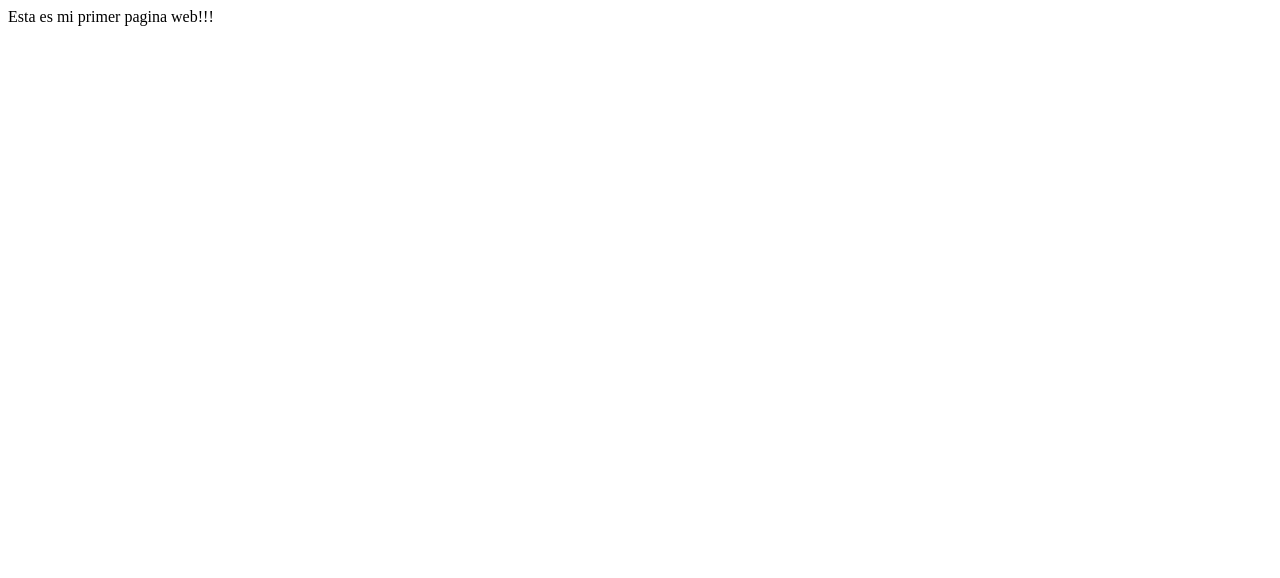
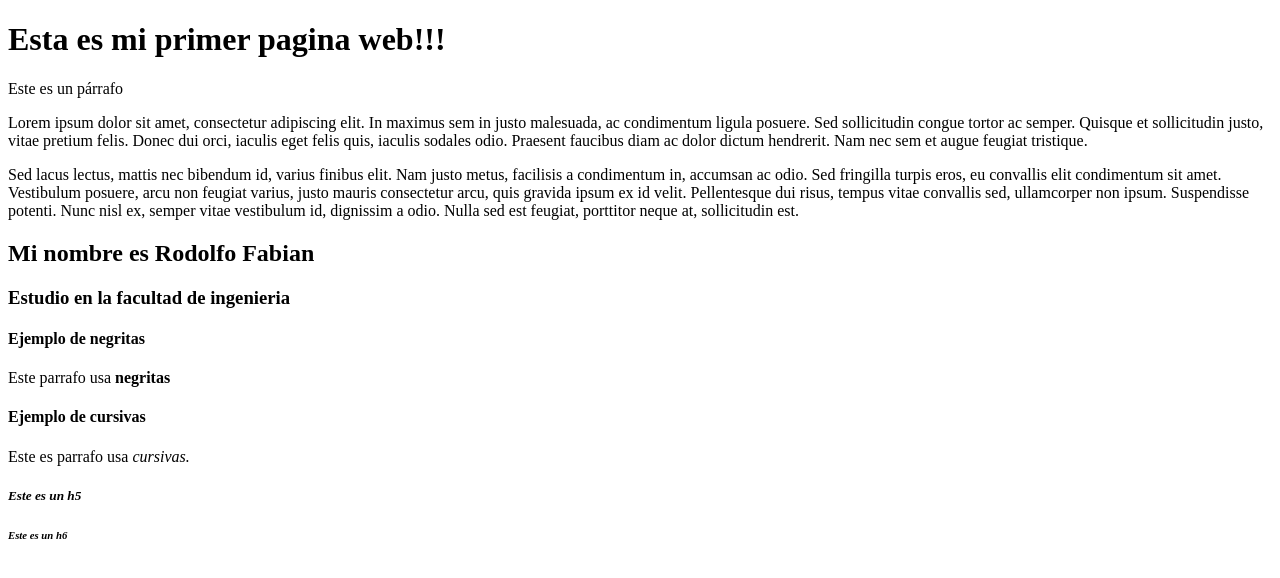
Before and after one commit to rudolfox/rudolfox.github.io, a plain HTML site: page index.html in a window 1280 px wide. Drawn offline with Linux system fonts and the light colour scheme.

Commit message:
Ejemplo de parrafos negritas etc

```diff
--- a/index.html
+++ b/index.html
@@ -17,7 +17,32 @@
 <body>
 <!--El elemento body contiene informacion que se visualizarà en el navegador como en el contenido de la pagina-->
 
-Esta es mi primer pagina web!!!
+<h1>Esta es mi primer pagina web!!!</h1>
+
+<p> Este es un párrafo </p>
+
+<p> Lorem ipsum dolor sit amet, consectetur adipiscing elit. In maximus sem in justo malesuada, ac condimentum ligula posuere. Sed sollicitudin congue tortor ac semper. Quisque et sollicitudin justo, vitae pretium felis. Donec dui orci, iaculis eget felis quis, iaculis sodales odio. Praesent faucibus diam ac dolor dictum hendrerit. Nam nec sem et augue feugiat tristique. </p>
+
+    <p>Sed lacus lectus, mattis nec bibendum id, varius finibus elit. Nam justo metus, facilisis a condimentum in, accumsan ac odio. Sed fringilla turpis eros, eu convallis elit condimentum sit amet. Vestibulum posuere, arcu non feugiat varius, justo mauris consectetur arcu, quis gravida ipsum ex id velit. Pellentesque dui risus, tempus vitae convallis sed, ullamcorper non ipsum. Suspendisse potenti. Nunc nisl ex, semper vitae vestibulum id, dignissim a odio. Nulla sed est feugiat, porttitor neque at, sollicitudin est.</p>
+
+<h2> Mi nombre es Rodolfo Fabian </h2>
+
+
+
+<h3>Estudio en la facultad de ingenieria</h3>
+
+<h4>Ejemplo de negritas</h4>
+
+<p>Este parrafo usa <b>negritas</b></p>
+
+<h4>Ejemplo de cursivas</h4>
+
+<p>Este es parrafo usa <i>cursivas<i>.</p>
+
+<h5>Este es un h5 </h5>
+
+<h6> Este es un h6 </h6>
+
 </body>
 
 </html>
```
